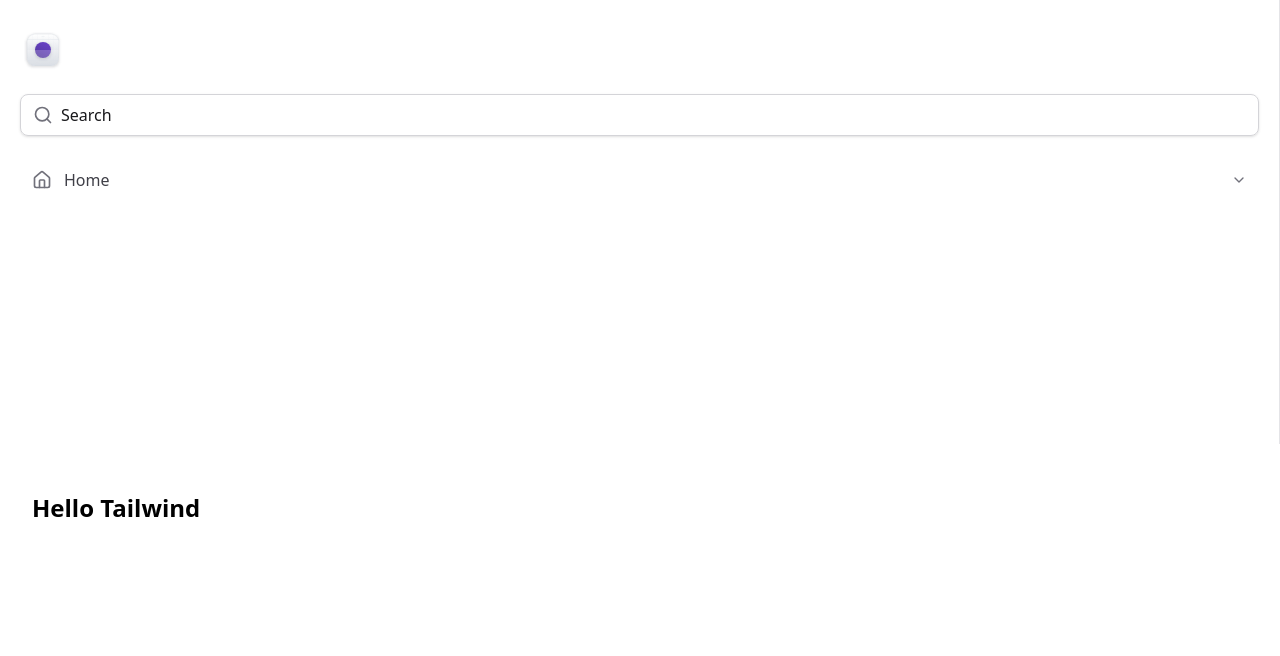
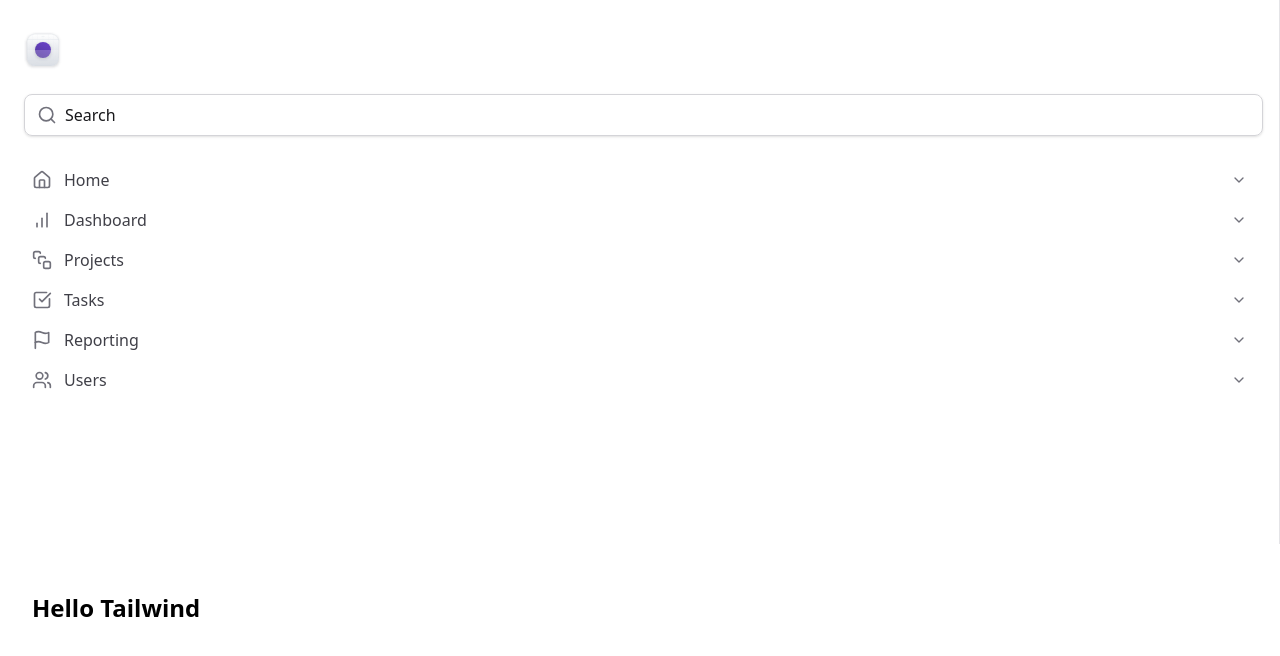
Before and after one commit to igortuag/tailwind-next, a Next.js app: page / in a window 1280 px wide. Shown: the top 656 px of the page. Built offline with nearby package versions, Linux system fonts and the light colour scheme.

Commit message:
feat: implement NavItem component for reusable navigation items in MainNavigation

```diff
--- /dev/null
+++ b/src/components/Sidebar/MainNavigation/NavItem.tsx
@@ -0,0 +1,24 @@
+import { ChevronDown } from "lucide-react";
+import Link from "next/link";
+import { ElementType } from "react";
+
+export interface NavItemProps {
+  title: string;
+  icon: ElementType;
+  href: string;
+}
+
+export function NavItem({ title, icon: Icon, href }: NavItemProps) {
+  return (
+    <Link
+      href={href}
+      className="flex group items-center gap-3 rounded px-3 py-2 hover:bg-violet-50"
+    >
+      <Icon className="h-5 w-5 text-zinc-500" />
+      <span className="font-medium text-zinc-700 group-hover:text-violet-500">
+        {title}
+      </span>
+      <ChevronDown className="ml-auto h-4 w-4 text-zinc-500 group-hover:text-violet-300" />
+    </Link>
+  );
+}
--- a/src/components/Sidebar/MainNavigation/index.tsx
+++ b/src/components/Sidebar/MainNavigation/index.tsx
@@ -1,17 +1,15 @@
-import { ChevronDown, Home } from "lucide-react";
-import Link from "next/link";
+import { BarChart, CheckSquare, Flag, Home, SquareStack, Users } from "lucide-react";
+import { NavItem } from "./NavItem";
 
 export function MainNavigation() {
   return (
     <nav>
-      <Link
-        href="/"
-        className="flex items-center gap-3 rounded px-3 py-2 hover:bg-violet-50"
-      >
-        <Home className="h-5 w-5 text-zinc-500" />
-        <span className="font-medium text-zinc-700">Home</span>
-        <ChevronDown className="ml-auto h-4 w-4 text-zinc-500" />
-      </Link>
+      <NavItem title="Home" icon={Home} href="/" />
+      <NavItem title="Dashboard" icon={BarChart} href="/dashboard" />
+      <NavItem title="Projects" icon={SquareStack} href="/projects" />
+      <NavItem title="Tasks" icon={CheckSquare} href="/tasks" />
+      <NavItem title="Reporting" icon={Flag} href="/reporting" />
+      <NavItem title="Users" icon={Users} href="/users" />
     </nav>
   );
 }
--- a/src/components/Sidebar/index.tsx
+++ b/src/components/Sidebar/index.tsx
@@ -7,7 +7,7 @@ export const Sidebar = () => {
     <aside className="border-r border-zinc-200 px-5 py-8 space-y-6">
       <Logo />
 
-      <div className="flex w-full items-center gap-2 rounded-lg border border-zinc-300 px-3 py-2 shadow-sm">
+      <div className="mx-1 flex w-full items-center gap-2 rounded-lg border border-zinc-300 px-3 py-2 shadow-sm">
         <Search className="h-5 w-5 text-zinc-500" />
         <input
           className="flex-1 border-none bg-transparent text-zinc-900 placeholder-zinc-900"
```
